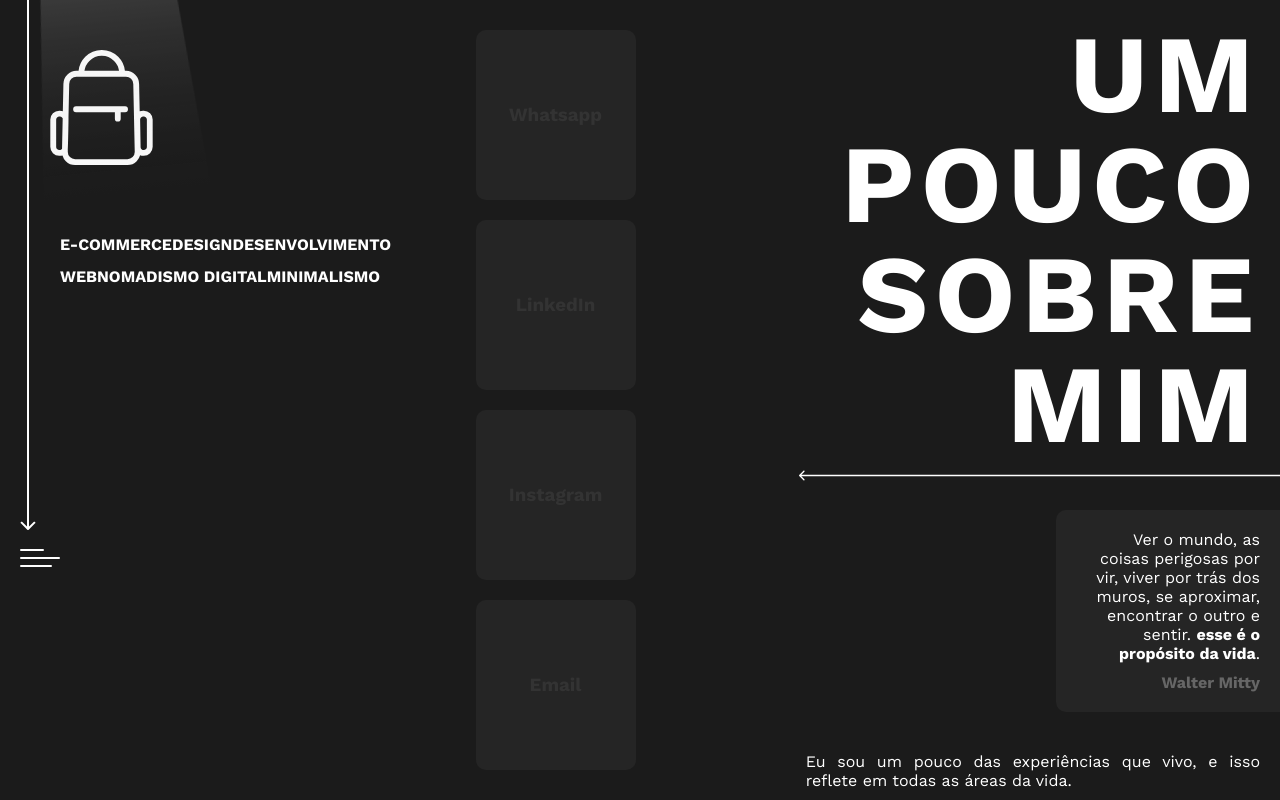
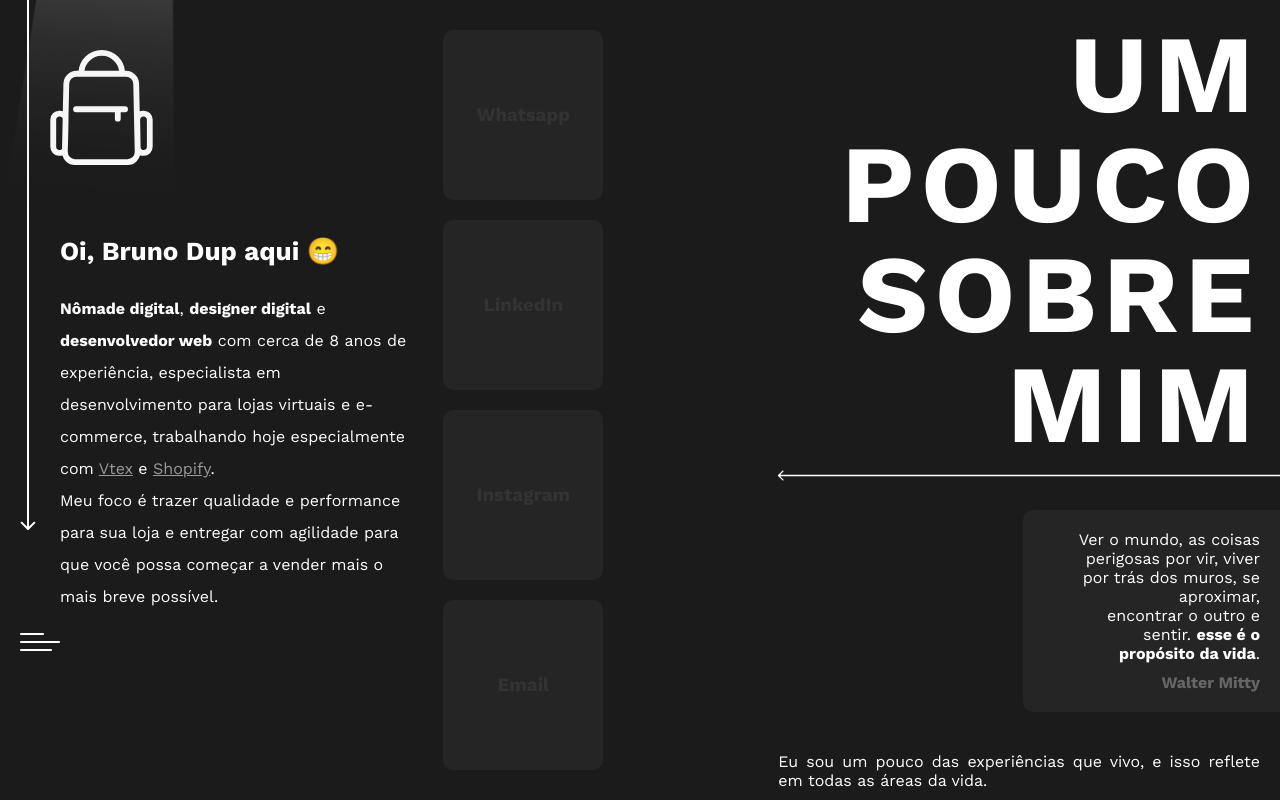
Before and after one commit to brunodup/brunodup_portfolio, a Next.js app: page /about-us in a window 1280 px wide. Shown: the top 800 px of the page. Built offline with nearby package versions, Linux system fonts and the light colour scheme.

Commit message:
update seo text

```diff
--- a/components/Lettering/Lettering.module.css
+++ b/components/Lettering/Lettering.module.css
@@ -5,6 +5,8 @@
   line-height: 2;
   min-height: 300px;
   margin: 20px 0;
+  max-width: 600px;
+  margin-right: 20px;
 }
 
 .lettering h2 {
@@ -13,6 +15,17 @@
   margin: 0;
 }
 
+.lettering h3 {
+  font-weight: 400;
+  /* line-height: 1.5; */
+  font-size: 16px;
+}
+
+.lettering a {
+  color: #999;
+
+}
+
 @media (max-width: 959px) {
   .lettering {
     display: none;
--- a/components/Lettering/index.js
+++ b/components/Lettering/index.js
@@ -4,8 +4,17 @@ import styles from './Lettering.module.css';
 function Lettering(props) {
   return (
     <div className={styles.lettering}>
-      {props.children}
+      <h2>Oi, Bruno Dup aqui 😁</h2>
+      <h3>
+        <strong>Nômade digital</strong>,  <strong> designer digital</strong> e <strong> desenvolvedor web</strong>  com cerca de  8 anos de experiência, especialista em desenvolvimento para lojas virtuais e e-commerce, trabalhando hoje especialmente com <a href="https://vtex.com/br-pt/" target="_blank">Vtex</a> e <a href="https://www.shopify.com.br/" target="_blank">Shopify</a>. <br /> Meu foco é trazer qualidade e performance para sua loja e entregar com agilidade para que você possa começar a vender mais o mais breve possível.</h3>
     </div>
+    // <div className={styles.lettering}>
+    //   <h2>E-COMMERCE</h2>
+    //   <h2>DESIGN</h2>
+    //   <h2>DESENVOLVIMENTO WEB</h2>
+    //   <h2>NOMADISMO DIGITAL</h2>
+    //   <h2>MINIMALISMO</h2>
+    // </div>
   )
 }
 
--- a/components/Logo/Logo.module.css
+++ b/components/Logo/Logo.module.css
@@ -12,6 +12,7 @@
   display: inline-flex;
   margin: 0;
   flex-direction: column;
+  margin-bottom: 40px;
 }
 
 .logoTitle {
@@ -28,7 +29,7 @@
   transition: all 300ms;
 }
 
-.logo:hover .logoSymbol {
+/* .logo:hover .logoSymbol {
   transform: translate(0,-180px);
 }
 .logo .logoLetter {
@@ -41,7 +42,7 @@
 
 .logo:hover:before {
   animation-play-state: paused;
-}
+} */
 
 .logo:before {
   content: '';
@@ -50,7 +51,7 @@
   height: 246px;
   position: absolute;
   top: -20px;
-  animation: logoLight 3000ms infinite forwards alternate;
+  animation: logoLight 1200ms ease-in-out infinite forwards alternate;
   transform-origin: top center;
   opacity: .6;
 }
--- a/components/Thumb/thumb.module.css
+++ b/components/Thumb/thumb.module.css
@@ -11,6 +11,7 @@
   text-decoration: none;
   letter-spacing: 1.2;
   transition: all 300ms;
+  cursor: pointer;
 
 }
 .thumbItem:hover {
--- a/pages/_document.js
+++ b/pages/_document.js
@@ -6,7 +6,7 @@ class MyDocument extends Document {
       <Html>
         <Head>
           <link rel="preconnect" href="https://fonts.googleapis.com"></link>
-          <link rel="preconnect" href="https://fonts.gstatic.com" crossorigin></link>
+          <link rel="preconnect" href="https://fonts.gstatic.com"></link>
           <link rel="shortcut icon" href="/favicon.png" />
           <link href="https://fonts.googleapis.com/css2?family=Work+Sans:wght@100;300;400;700;900&display=swap" rel="stylesheet"></link>
           <title>Bruno Dup - Faça sua loja virtual, rápida e de qualidade</title>
--- a/pages/about-us/index.js
+++ b/pages/about-us/index.js
@@ -29,13 +29,7 @@ function aboutUs() {
     <Container>
        <aside>
       <Logo />
-      <Lettering>
-        <span>E-COMMERCE</span>
-        <span>DESIGN</span>
-        <span>DESENVOLVIMENTO WEB</span>
-        <span>NOMADISMO DIGITAL</span>
-        <span>MINIMALISMO</span>
-      </Lettering>
+      <Lettering />
       <Nav />
       </aside>
       <Content>
```
Also changed, not shown: components/Logo/index.js (+0 -3 lines), pages/contact/index.js (+1 -7 lines), pages/index.js (+1 -7 lines), pages/project/[slug].js (+1 -7 lines).
